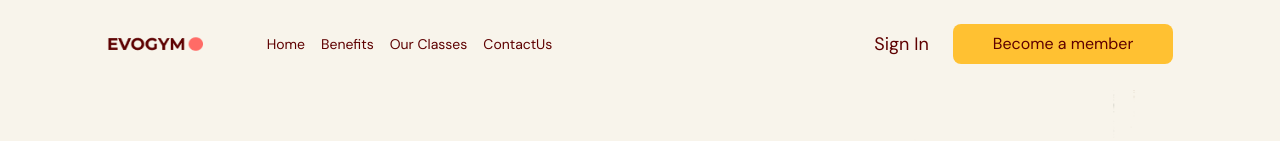
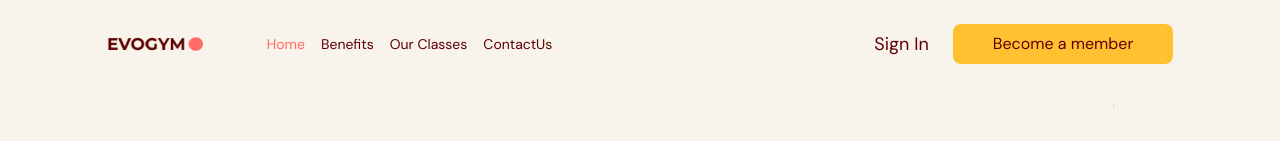
Before and after one commit to houssam72/ReactFitness, a React (Vite) app in the folder ReactWithTest/: page / in a window 1280 px wide. Shown: the top 141 px of the page. Built offline with nearby package versions, Linux system fonts and the light colour scheme.

Commit message:
add some functionalite

```diff
--- a/ReactWithTest/src/App.tsx
+++ b/ReactWithTest/src/App.tsx
@@ -1,18 +1,50 @@
+import { useEffect, useState } from "react";
 import Benefits from "./scenes/benefits";
 import ContactUs from "./scenes/contactus";
 import Footer from "./scenes/footer/index.";
 import Home from "./scenes/home";
 import Navbar from "./scenes/navbar";
 import OurClasses from "./scenes/ourclasses";
+import { SelectedPage } from "./shared/types";
 function App() {
+  const [selectedPage, setSelectedPage] = useState<SelectedPage>(
+    SelectedPage.Home
+  );
+  const [isTop, setIsTop] = useState<boolean>(true);
+  useEffect(() => {
+    const handleScroll = () => {
+      if (window.scrollY == 0) {
+        setIsTop(true);
+      } else {
+        setIsTop(false);
+      }
+    };
+
+    window.addEventListener("scroll", () => handleScroll());
+    return () => {
+      window.removeEventListener("scroll", () => handleScroll());
+    };
+  }, []);
+  useEffect(() => {
+    // cette condition sert seulement a fixer un bug car selectedPage donne au debut benefits
+    // ce bug c'est logique car normalement InVie voit benefit il l'a detecte mes les yeux
+    // humaine peuvent pas c'est normal
+    // Houssam shayzane
+    if (window.scrollY == 0) {
+      console.log("bug fixe");
+      setSelectedPage(SelectedPage.Home);
+    }
+    // **********************
+    //
+  });
   return (
     <div className="app bg-gray-20">
-      <Navbar />
-      <Home />
-      <Benefits />
-      <OurClasses />
-      <ContactUs />
-      <Footer/>
+      <Navbar isTop={isTop} selectedPage={selectedPage} />
+      <Home setSelectedPage={setSelectedPage} />
+      <Benefits setSelectedPage={setSelectedPage} />
+      <OurClasses setSelectedPage={setSelectedPage} />
+      <ContactUs setSelectedPage={setSelectedPage} />
+      <Footer setSelectedPage={setSelectedPage} />
     </div>
   );
 }
--- a/ReactWithTest/src/scenes/benefits/index.tsx
+++ b/ReactWithTest/src/scenes/benefits/index.tsx
@@ -1,4 +1,5 @@
-import { BenefitType } from "@/shared/types";
+import { useEffect, useRef } from "react";
+import { BenefitType, SelectedPage } from "@/shared/types";
 import {
   AcademicCapIcon,
   HomeModernIcon,
@@ -7,8 +8,11 @@ import {
 import Benefit from "./Benefit";
 import BenefitGraph from "@/assets/BenefitsPageGraphic.png";
 import Button from "@/shared/Button";
+import { motion, useInView } from "framer-motion";
 
-type Props = {};
+type Props = {
+  setSelectedPage: (selectedPage: SelectedPage) => void;
+};
 
 const benefits: Array<BenefitType> = [
   {
@@ -31,9 +35,23 @@ const benefits: Array<BenefitType> = [
   },
 ];
 
-const Benefits = (props: Props) => {
+const Benefits = ({ setSelectedPage }: Props) => {
+  const ref2 = useRef(null);
+  const isInView = useInView(ref2);
+
+  useEffect(() => {
+    if (isInView) {
+      console.log("benefits");
+      setSelectedPage(SelectedPage.Benefits);
+    }
+  });
+
   return (
-    <section className=" min-h-screen  w-full bg-white pt-[5.6rem]">
+    <motion.section
+      id="benefits"
+      className=" min-h-screen  w-full bg-white pt-[5.6rem]"
+      ref={ref2}
+    >
       <div className=" mx-auto min-h-screen w-5/6 py-20">
         <div className="my-5 md:w-3/5">
           <div className="text-3xl font-bold">
@@ -58,7 +76,11 @@ const Benefits = (props: Props) => {
         </div>
         <div className="mt-16 justify-between md:flex">
           <div className="  basis-2/5 ">
-            <img src={BenefitGraph} alt="benefitsPageGraph" className="mx-auto md:mx-0" />
+            <img
+              src={BenefitGraph}
+              alt="benefitsPageGraph"
+              className="mx-auto md:mx-0"
+            />
           </div>
           <div className="flex basis-3/5 items-center">
             <div className="flex flex-col gap-5">
@@ -88,7 +110,7 @@ const Benefits = (props: Props) => {
           </div>
         </div>
       </div>
-    </section>
+    </motion.section>
   );
 };
 
--- a/ReactWithTest/src/scenes/contactus/index.tsx
+++ b/ReactWithTest/src/scenes/contactus/index.tsx
@@ -1,12 +1,28 @@
+import { useEffect, useRef } from "react";
 import Button from "@/shared/Button";
-import React from "react";
+import contactUsGraph from "@/assets/ContactUsPageGraphic.png";
+import { SelectedPage } from "@/shared/types";
+import { motion, useInView } from "framer-motion";
 
-import contactUsGraph from "@/assets/ContactUsPageGraphic.png";
-type Props = {};
+type Props = {
+  setSelectedPage: (selectedPage: SelectedPage) => void;
+};
 
-const ContactUs = (props: Props) => {
+const ContactUs = ({ setSelectedPage }: Props) => {
+  const ref4 = useRef(null);
+  const isInView = useInView(ref4);
+  useEffect(() => {
+    if (isInView) {
+      console.log("ContactUss");
+      setSelectedPage(SelectedPage.ContactUs);
+    }
+  });
   return (
-    <section className=" flex min-h-full w-full items-center justify-center  pt-[5.6rem]">
+    <motion.section
+      id="contactus"
+      className=" flex min-h-full w-full items-center justify-center  pt-[5.6rem]"
+      ref={ref4}
+    >
       <div className="mx-auto w-5/6 ">
         <div className="sm:w-3/5">
           <h1 className=" text-l font-bold sm:text-3xl">
@@ -45,7 +61,7 @@ const ContactUs = (props: Props) => {
           </div>
         </div>
       </div>
-    </section>
+    </motion.section>
   );
 };
 
--- a/ReactWithTest/src/scenes/home/index.tsx
+++ b/ReactWithTest/src/scenes/home/index.tsx
@@ -5,13 +5,31 @@ import redBull from "@/assets/SponsorRedBull.png";
 import forbes from "@/assets/SponsorForbes.png";
 import fortune from "@/assets/SponsorFortune.png";
 import Button from "@/shared/Button";
+import { SelectedPage } from "@/shared/types";
+import { motion, useInView } from "framer-motion";
+import { useEffect, useRef } from "react";
+import AnchorLink from "react-anchor-link-smooth-scroll";
 
-type Props = {};
+type Props = {
+  setSelectedPage: (selectedPage: SelectedPage) => void;
+};
 
-const Home = (props: Props) => {
+const Home = ({ setSelectedPage }: Props) => {
+  const ref1 = useRef(null);
+  const isInView = useInView(ref1);
   const isAboveMediumScreens = useMediaQuery("(min-width:1060px)");
+  useEffect(() => {
+    if (isInView) {
+      console.log("Home");
+      setSelectedPage(SelectedPage.Home);
+    }
+  });
   return (
-    <section className="bg-gray-20 pb-16 pt-36 md:h-full md:pb-0 md:pt-[5.6rem]">
+    <motion.section
+      id="home"
+      className="bg-gray-20 pb-16 pt-36 md:h-full md:pb-0 md:pt-[5.6rem]"
+      ref={ref1}
+    >
       <div className="mx-auto w-5/6 items-center justify-center md:flex md:h-5/6">
         <div className="my-auto w-full justify-between md:flex">
           <div className="my-auto  flex flex-col gap-8 py-4 md:max-w-lg ">
@@ -30,10 +48,13 @@ const Home = (props: Props) => {
                 <Button title="Join Now" />
               </div>
               <div className="my-auto">
-                <p className="cursor-pointer font-bold text-primary-500 underline hover:text-secondary-500	">
+                <AnchorLink
+                  className="cursor-pointer font-bold text-primary-500 underline hover:text-secondary-500	"
+                  href="#ourclasses"
+                >
                   {" "}
                   Learn More
-                </p>
+                </AnchorLink>
               </div>
             </div>
           </div>
@@ -57,7 +78,7 @@ const Home = (props: Props) => {
           </div>
         </div>
       )}
-    </section>
+    </motion.section>
   );
 };
 
--- a/ReactWithTest/src/scenes/navbar/Link.tsx
+++ b/ReactWithTest/src/scenes/navbar/Link.tsx
@@ -1,8 +1,22 @@
+import AnchorLink from "react-anchor-link-smooth-scroll";
+
 type Props = {
   value: string;
+  selectedPage: string;
 };
 
-const Link = ({ value }: Props) => {
-  return <a className="cursor-pointer  hover:text-primary-300">{value}</a>;
+const Link = ({ value, selectedPage }: Props) => {
+  const isSelected = value.toLowerCase().split(" ").join("") === selectedPage;
+  const sectioName = value.toLowerCase().split(" ").join("");
+  return (
+    <AnchorLink
+      className={`cursor-pointer ${
+        isSelected && "text-primary-500"
+      }  hover:text-primary-300`}
+      href={`#${sectioName}`}
+    >
+      {value}
+    </AnchorLink>
+  );
 };
 export default Link;
--- a/ReactWithTest/src/scenes/navbar/MenuMd.tsx
+++ b/ReactWithTest/src/scenes/navbar/MenuMd.tsx
@@ -3,9 +3,10 @@ import Link from "./Link";
 type Props = {
   setIsMenuToggled: (value: boolean) => void;
   isMenuToggled: boolean;
+  selectedPage: string;
 };
 
-const MenuMd = ({ isMenuToggled, setIsMenuToggled }: Props) => {
+const MenuMd = ({ isMenuToggled, setIsMenuToggled, selectedPage }: Props) => {
   return (
     <div className="fixed right-0 top-0 z-40  h-full w-[300px] bg-primary-100 drop-shadow-2xl">
       <div className="flex flex-col">
@@ -21,13 +22,13 @@ const MenuMd = ({ isMenuToggled, setIsMenuToggled }: Props) => {
         </div>
         <div className="w-full">
           <div className="float-right flex w-[60%]  flex-col gap-10 text-2xl">
-            <Link value="Home" />
+            <Link value="Home" selectedPage={selectedPage} />
 
-            <Link value="Benefits" />
+            <Link value="Benefits" selectedPage={selectedPage} />
 
-            <Link value="Our Classes" />
+            <Link value="Our Classes" selectedPage={selectedPage} />
 
-            <Link value="ContactUs" />
+            <Link value="ContactUs" selectedPage={selectedPage} />
           </div>
         </div>
       </div>
--- a/ReactWithTest/src/scenes/navbar/index.tsx
+++ b/ReactWithTest/src/scenes/navbar/index.tsx
@@ -6,14 +6,17 @@ import { useState } from "react";
 import MenuMd from "./MenuMd";
 import Button from "@/shared/Button";
 
-type Props = {};
+type Props = {
+  isTop: boolean;
+  selectedPage: string;
+};
 
-const Navbar = (props: Props) => {
+const Navbar = ({ isTop, selectedPage }: Props) => {
   const [isMenuToggled, setIsMenuToggled] = useState<boolean>(false);
   const isAboveMediumScreens = useMediaQuery("(min-width:1060px)");
   return (
     <div>
-      <div className="fixed top-0 z-30 w-full">
+      <div className={`fixed top-0 z-30 w-full ${!isTop && "bg-primary-100"}`}>
         {/* w-5/6 */}
         <div className=" mx-auto w-5/6 py-6">
           {/* Image and Links And Signin and Become a Member */}
@@ -29,10 +32,10 @@ const Navbar = (props: Props) => {
                 {/* Links */}
 
                 <div className="my-auto flex justify-between gap-4 text-sm">
-                  <Link value="Home" />
-                  <Link value="Benefits" />
-                  <Link value="Our Classes" />
-                  <Link value="ContactUs" />
+                  <Link value="Home" selectedPage={selectedPage} />
+                  <Link value="Benefits" selectedPage={selectedPage} />
+                  <Link value="Our Classes" selectedPage={selectedPage} />
+                  <Link value="ContactUs" selectedPage={selectedPage} />
                 </div>
 
                 {/* Sign In And button */}
@@ -60,6 +63,7 @@ const Navbar = (props: Props) => {
       </div>
       {isMenuToggled && !isAboveMediumScreens && (
         <MenuMd
+          selectedPage={selectedPage}
           setIsMenuToggled={setIsMenuToggled}
           isMenuToggled={isMenuToggled}
         />
--- a/ReactWithTest/src/shared/Button.tsx
+++ b/ReactWithTest/src/shared/Button.tsx
@@ -1,10 +1,14 @@
-type Props = {title:string};
+import AnchorLink from "react-anchor-link-smooth-scroll";
 
-const Button = ({title}: Props) => {
+type Props = { title: string };
+
+const Button = ({ title }: Props) => {
   return (
-    <button className="rounded-lg bg-secondary-500 px-10 py-2 hover:bg-primary-500 hover:text-white">
-      {title}
-    </button>
+    <AnchorLink href="#contactus">
+      <button className="rounded-lg bg-secondary-500 px-10 py-2 hover:bg-primary-500 hover:text-white">
+        {title}
+      </button>
+    </AnchorLink>
   );
 };
 
--- a/ReactWithTest/src/shared/types.ts
+++ b/ReactWithTest/src/shared/types.ts
@@ -1,3 +1,10 @@
+export enum SelectedPage {
+  Home = "home",
+  Benefits = "benefits",
+  OurClasses = "ourclasses",
+  ContactUs = "contactus",
+}
+
 export interface BenefitType {
   icon: JSX.Element;
   title: string;
```
Also changed, not shown: ReactWithTest/src/scenes/footer/index..tsx (+5 -2 lines), ReactWithTest/src/scenes/ourclasses/index.tsx (+22 -5 lines).
